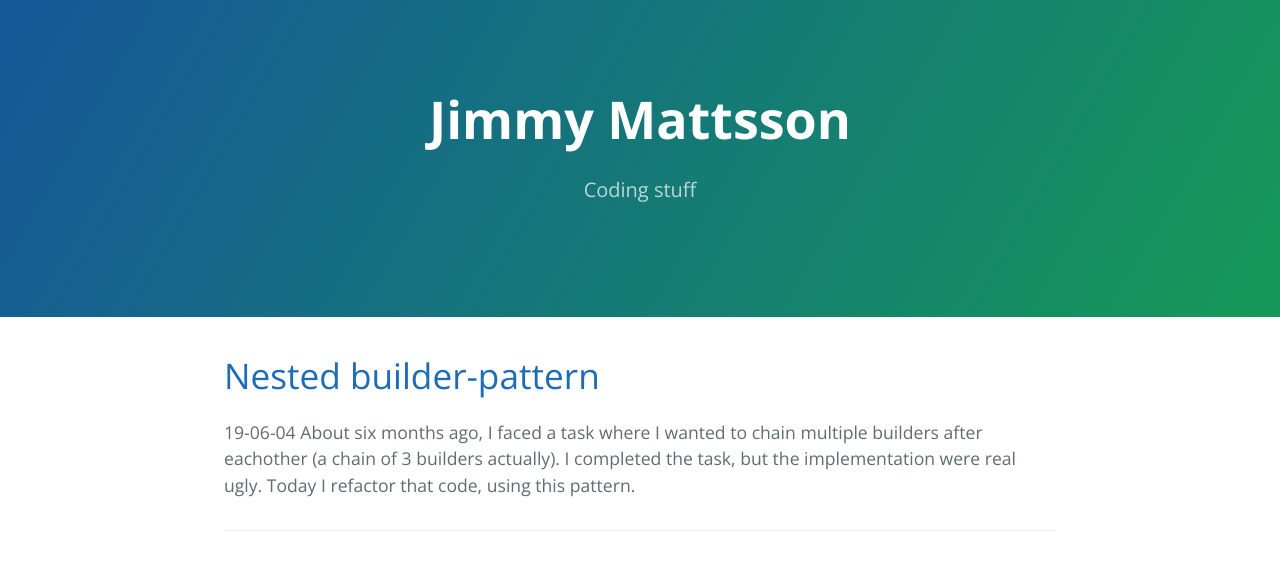
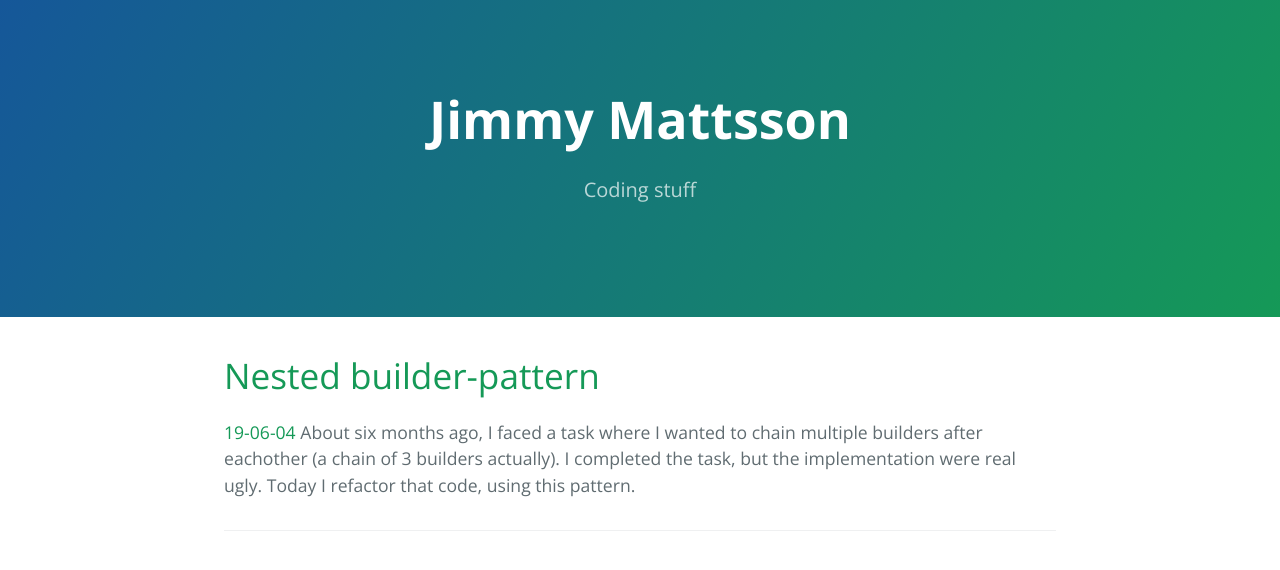
Before and after one commit to JimmyAtSchotte/JimmyAtSchotte.github.io, a Jekyll site: the page built from index.md, in a window 1280 px wide. Shown: the top 570 px of the page. Built offline with Jekyll 4.4.1, drawn with Linux system fonts in a browser that asks for light colours.

Commit message:
Layout fixes

```diff
--- a/_layouts/default.html
+++ b/_layouts/default.html
@@ -22,6 +22,10 @@
     <style>
       section.posts a {
           font-size: 2em;
+          color: #159957;
+      }
+      section.posts span.date{
+          color: #159957;
       }
     </style>
   </head>
```
